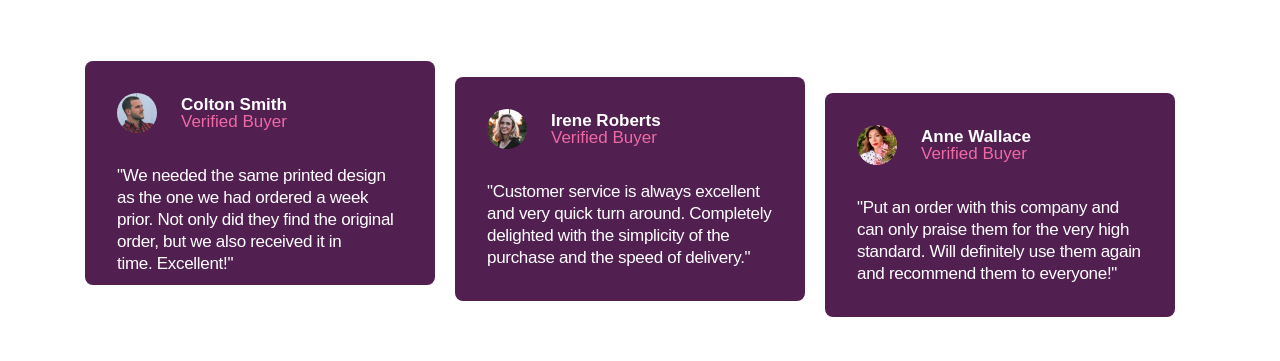
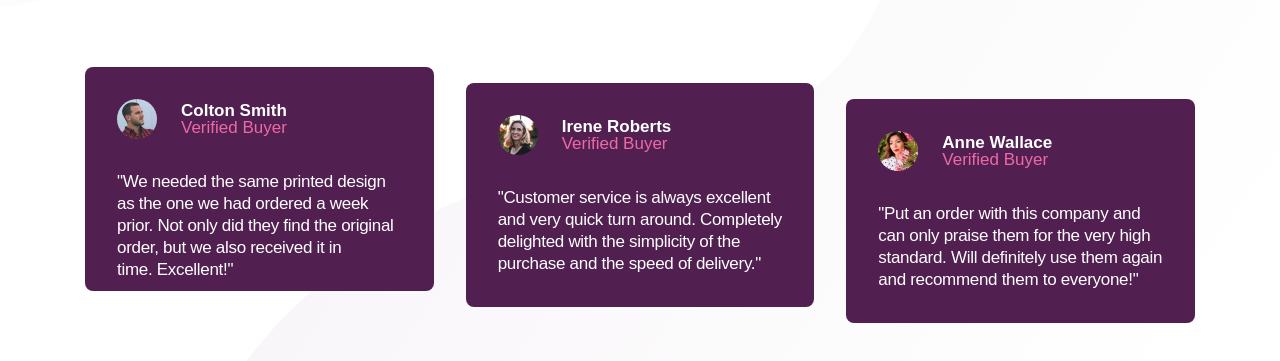
Before and after one commit to rfnozn/social-proof-section, a plain HTML site: page index.html in a window 1280 px wide. Shown: the part 355-716 px from the top of the page. Drawn offline with Linux system fonts and the light colour scheme; a web font is replaced by a local one.

Commit message:
Style desktop design fixes and spacing adjustments

```diff
--- a/style.css
+++ b/style.css
@@ -52,11 +52,37 @@
 
 body {
   font-family: "League Spartan", Arial, Helvetica, sans-serif;
+  line-height: 1.5;
+  -webkit-font-smoothing: antialiased;
 
-  /* 4. Add accessible line-height */
-  line-height: 1.5;
-  /* 5. Improve text rendering */
-  -webkit-font-smoothing: antialiased;
+  /* Background images */
+  background-image:
+    url('images/bg-pattern-top-mobile.svg'),
+    url('images/bg-pattern-bottom-mobile.svg');
+  background-repeat: no-repeat, no-repeat;
+  background-position:
+    top left,
+    bottom right;
+}
+
+@media screen and (min-width: 768px) {
+  body {
+    background-image:
+      url('images/bg-pattern-top-desktop.svg'),
+      url('images/bg-pattern-bottom-desktop.svg');
+    background-repeat: no-repeat, no-repeat;
+    background-position:
+      top left,
+      bottom right;
+  }
+}
+
+@media screen and (min-width: 1110px) {
+  body {
+    height: 100vh;
+    display: grid;
+    place-content: center;
+  }
 }
 
 /* 6. Improve media defaults */
@@ -262,6 +288,7 @@ h1, h2, h3, h4, h5, h6 {
     height: 256px;
     grid-template-columns: 1fr 1fr 1fr;
     row-gap: 0;
+    column-gap: 32px;
   }
 
   .testimonial {
```
